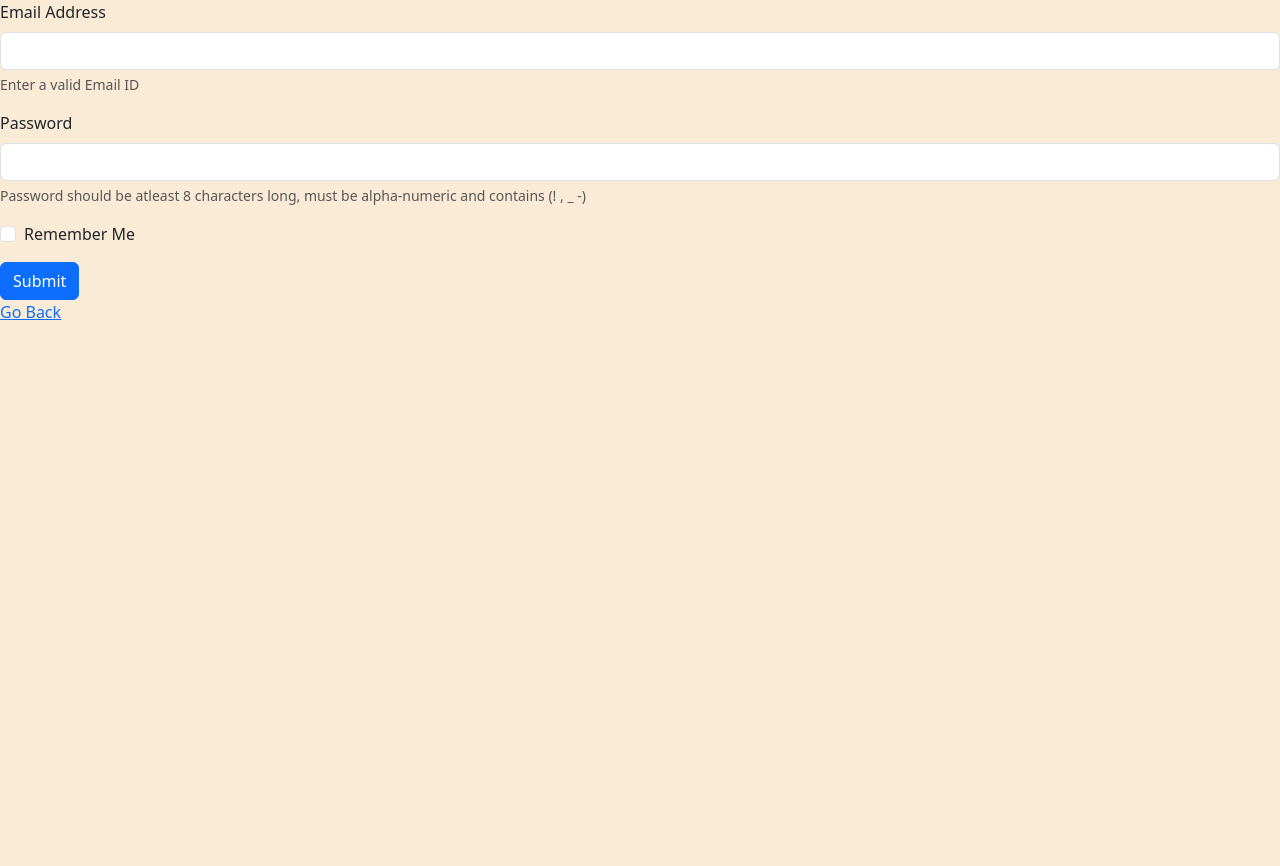
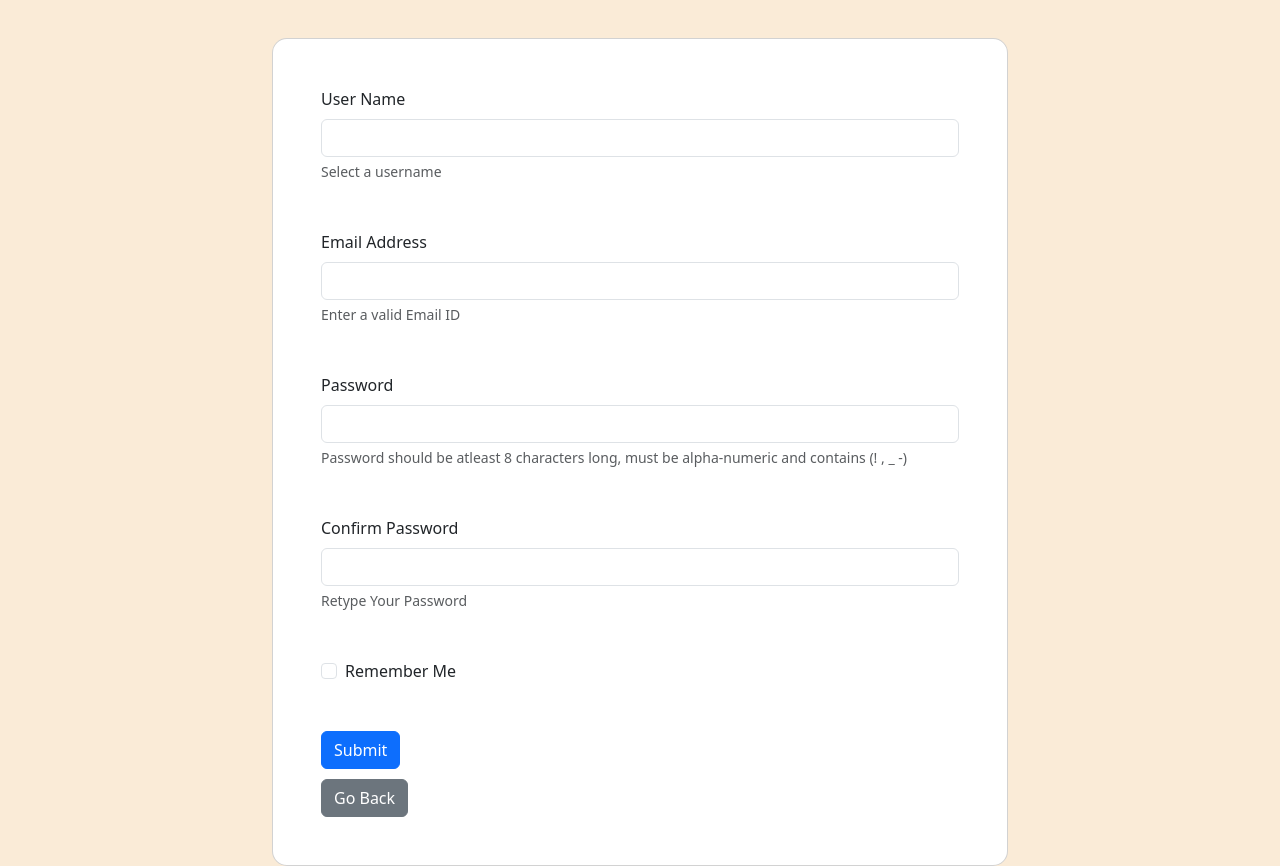
Before and after one commit to shaneg07/Yummy-WebApp, a plain HTML site: page signup.html in a window 1280 px wide. Before the commit the page ends 800 px from the top, so only its background shows below. Drawn offline with nearby package versions, Linux system fonts and the light colour scheme.

Commit message:
feat : completed signup page

```diff
--- a/signup.html
+++ b/signup.html
@@ -9,24 +9,47 @@
 
     </head>
     <body style = "background-color: antiquewhite;">
+      <div class="mask d-flex align-items-center h-100 gradient-custom-3" style="padding-top: 3%;">
+        <div class="container h-100">
+          <div class="row d-flex justify-content-center align-items-center h-100">
+            <div class="col-12 col-md-9 col-lg-7 col-xl-8">
+              <div class="card" style="border-radius: 15px;">
+                <div class="card-body p-5">
                   <form> <!--how do i get this into a box-->
-            <div class="mb-3">
+                      <div class="mb-5">
+                        <label for="email_id" class="form-label">User Name</label>
+                        <input type="email" class="form-control" id="email_id" aria-describedby="emailHelp"> <!-- whats aria? -->
+                        <div id="note" class="form-text">Select a username</div>
+                      </div>
+                      <div class="mb-5">
                         <label for="email_id" class="form-label">Email Address</label>
                         <input type="email" class="form-control" id="email_id" aria-describedby="emailHelp"> <!-- whats aria? -->
                         <div id="note" class="form-text">Enter a valid Email ID</div>
                       </div>
-            <div class="mb-3">
+                      <div class="mb-5">
                         <label for="password_id" class="form-label">Password</label>
                         <input type="password" class="form-control" id="password_id">
                         <div id="note" class="form-text">Password should be atleast 8 characters long, must be alpha-numeric and contains (! , _ -)</div>
                       </div>
-            <div class="mb-3 form-check">
+                      <div class="mb-5">
+                        <label for="password_id" class="form-label">Confirm Password</label>
+                        <input type="password" class="form-control" id="password_id">
+                        <div id="note" class="form-text">Retype Your Password</div>
+                      </div>
+                      <div class="mb-5 form-check">
                         <input type="checkbox" class="form-check-input" id="rmrcheck">
                         <label class="form-check-label" for="rmrcheck">Remember Me</label>
                       </div>
                       <button type="submit" class="btn btn-primary">Submit</button>
                     </form>
-
-          <a href="index.html" class="button">Go Back</a>
+                    <div style="padding-top: 10px;">
+                      <a class="btn btn-secondary" href = "index.html">Go Back</a>
+                    </div>
+                </div>
+              </div>
+            </div>
+          </div>
+        </div>
+      </div>
     </body>
 </html>
```
Also changed, not shown: minimalist-diet-cover.jpeg (added). Lines whose indentation alone changed are shown as unchanged.
